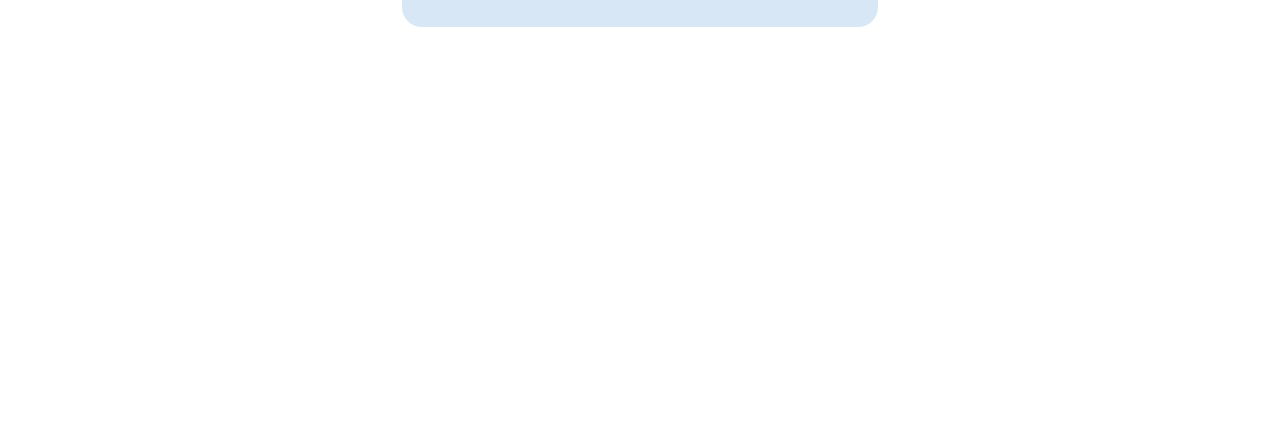
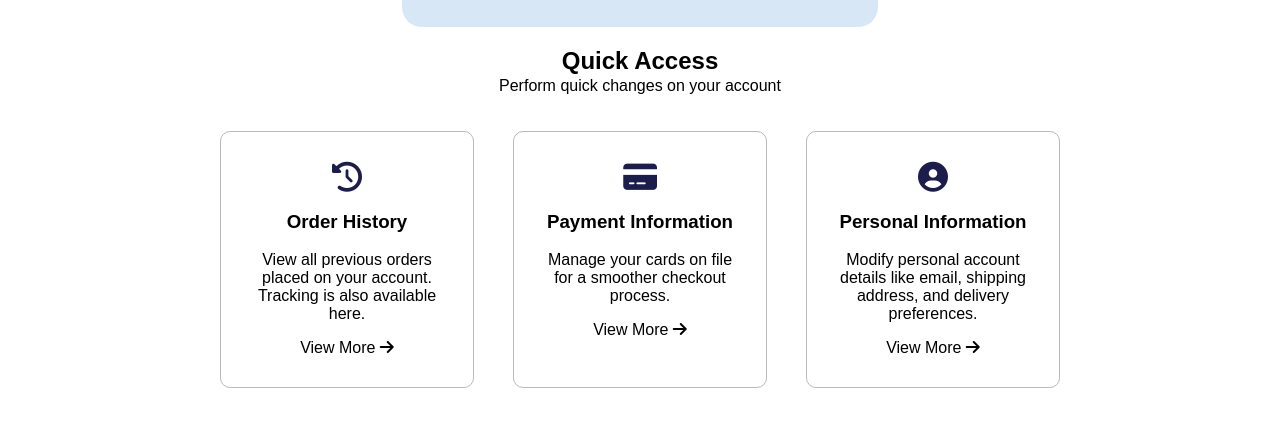
Before and after one commit to JacobPantuso/GoodWire, a website with bundled scripts: page account.html in a window 1280 px wide. Shown: the part 339-766 px from the top of the page. Built offline with nearby package versions, Linux system fonts and the light colour scheme; a web font is replaced by a local one.

Commit message:
Account webpage modifications

```diff
--- a/account.html
+++ b/account.html
@@ -89,6 +89,36 @@
                     </div>
                 </div>
             </div>
+            <div class="quick-access">
+                <h2>Quick Access</h2>
+                <p>Perform quick changes on your account</p>
+                <div class="card-row">
+                    <div id="order-history" class="access-card">
+                        <div class="access-content">
+                            <i id="card-icon" class="fa-solid fa-clock-rotate-left"></i>
+                            <h3>Order History</h3>
+                            <p>View all previous orders placed on your account. Tracking is also available here.</p>
+                            <a>View More <i class="fa-solid fa-arrow-right"></i></a>
+                        </div>
+                    </div>
+                    <div id="payment-info" class="access-card">
+                        <div class="access-content">
+                            <i id="card-icon" class="fa-solid fa-credit-card"></i>
+                            <h3>Payment Information</h3>
+                            <p>Manage your cards on file for a smoother checkout process.</p>
+                            <a>View More <i class="fa-solid fa-arrow-right"></i></a>
+                        </div>
+                    </div>
+                    <div id="personal-info" class="access-card">
+                        <div class="access-content">
+                            <i id="card-icon" class="fa-solid fa-circle-user"></i>
+                            <h3>Personal Information</h3>
+                            <p>Modify personal account details like email, shipping address, and delivery preferences.</p>
+                            <a>View More <i class="fa-solid fa-arrow-right"></i></a>
+                        </div>
+                    </div>
+                </div>
+            </div>
         </div>
     </div>
 </body>
--- a/src/css/account.css
+++ b/src/css/account.css
@@ -1,7 +1,8 @@
+
 .account-content {
     display: flex;
     flex-direction: column;
-    padding: 15px 50px 15px 50px;
+    padding: 15px 200px 15px 200px;
     color: black;
 }
 
@@ -66,3 +67,54 @@
     width: 50px;
     margin-bottom: 0px;
 }
+
+.quick-access {
+    display: flex;
+    flex-direction: column;
+    text-align: center;
+}
+
+.quick-access h2 {
+    margin-bottom: 2px;
+}
+
+.quick-access p {
+    margin-top: 0px;
+}
+
+.card-row {
+    display: flex;
+    flex-direction: row;
+    justify-content: space-between;
+    padding: 20px;
+}
+
+.access-card {
+    display: flex;
+    flex-direction: column;
+    width: 30%;
+    border-radius: 10px;
+    border: 1px rgb(187, 186, 186) solid;
+    transition: 0.33s;
+}
+
+.access-card:hover {
+    scale: 1.05;
+    box-shadow: 0px 5px 4px -1px #6a6a6a;
+    cursor: pointer;
+}
+
+.access-content {
+    display: flex;
+    flex-direction: column;
+    padding: 30px;
+}
+
+#card-icon {
+    font-size: 30px;
+    color: rgb(29, 29, 75);
+}
+
+.access-content:hover a {
+    color: rgb(70, 70, 216);
+}
--- a/src/js/index.js
+++ b/src/js/index.js
@@ -75,6 +75,28 @@ window.onload = function() {
             window.location.href = 'login.html';
         });
     }
+
+    if (window.location.href.includes("order-history.html")) {
+        document.getElementById('order-history-description').innerHTML = "Hey " + sessionStorage.getItem('name') + ", here are your recent orders."
+        var res = account.getAccountByName(sessionStorage.getItem('name'));
+        var numOfOrders = res.getOrders().length;
+        var numOfOrdersHTML = document.getElementById('num-of-orders')
+        if (numOfOrders == 0) {
+            numOfOrdersHTML.innerHTML = "There are no orders to display"
+        } else if (numOfOrders == 1) {
+            numOfOrdersHTML.innerHTML = "There is one order to display"
+        } else {
+            numOfOrdersHTML.innerHTML = "There are " + numOfOrders + " to display"
+        }
+        if (res.getOrders().length != 0) {
+            var orders = res.getOrders()
+            for (var i = 0; i < orders.length; i ++) {
+
+            }
+        } else {
+            //document.getElementById('orders').innerHTML = "<p>There are no orders to display</p>";
+        }
+    }
 }
 
 window.onbeforeunload = function() {
@@ -113,3 +135,15 @@ if (window.location.href.includes("forgot-password.html")) {
         account.resetPassword(document.getElementById('email').value);
     });
 }
+
+if (window.location.href.includes("account.html")) {
+    document.getElementById('order-history').addEventListener('click', function() {
+        window.location.href = "order-history.html";
+    });
+    document.getElementById('payment-info').addEventListener('click', function() {
+        window.location.href = "payment-information.html";
+    });
+    document.getElementById('personal-info').addEventListener('click', function() {
+        window.location.href = "personal-information.html";
+    });
+}
```
